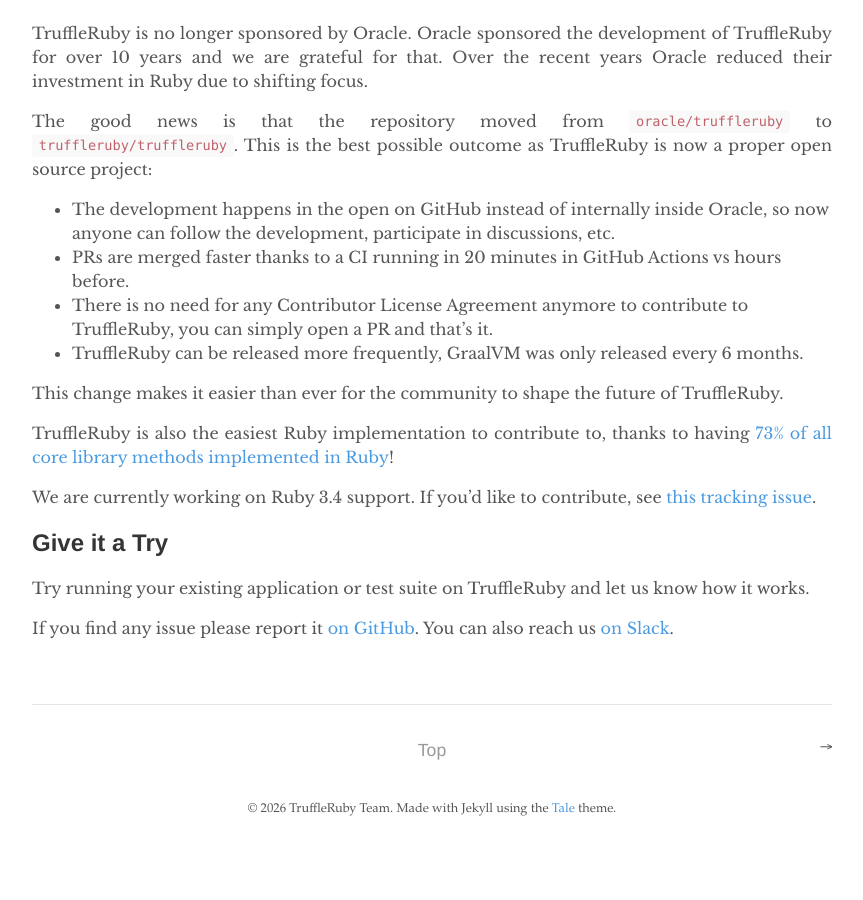
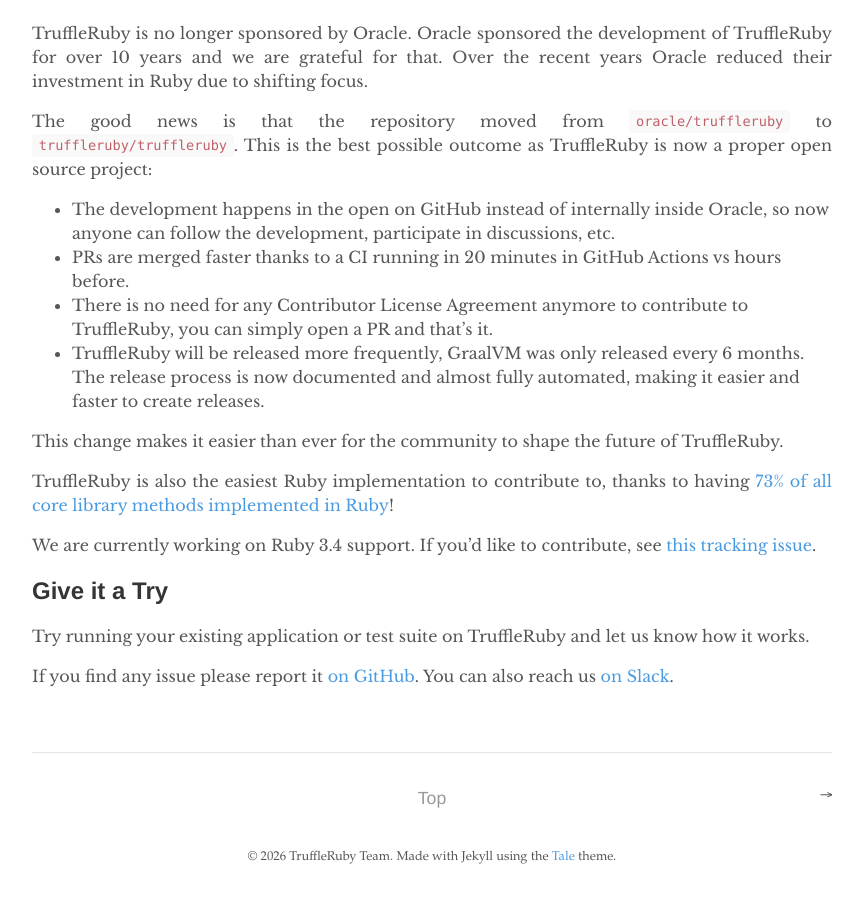
Before and after one commit to truffleruby/truffleruby.github.io, a Jekyll site: the page built from _posts/2026-01-11-truffleruby-33-is-released.md, in a window 1280 px wide and 900 px high, scrolled down 3592 px. Shown: the whole window, without its empty margins (208-1071 px from the left). Built offline with Jekyll 4.4.1, drawn with Linux system fonts in a browser that asks for light colours; before the commit the page ends 4444 px from its top, so only the background shows below that.

Commit message:
More details about releases

```diff
--- a/_posts/2026-01-11-truffleruby-33-is-released.md
+++ b/_posts/2026-01-11-truffleruby-33-is-released.md
@@ -148,7 +148,8 @@
 * The development happens in the open on GitHub instead of internally inside Oracle, so now anyone can follow the development, participate in discussions, etc.
 * PRs are merged faster thanks to a CI running in 20 minutes in GitHub Actions vs hours before.
 * There is no need for any Contributor License Agreement anymore to contribute to TruffleRuby, you can simply open a PR and that's it.
-* TruffleRuby can be released more frequently, GraalVM was only released every 6 months.
+* TruffleRuby will be released more frequently, GraalVM was only released every 6 months.
+  The release process is now documented and almost fully automated, making it easier and faster to create releases.
 
 This change makes it easier than ever for the community to shape the future of TruffleRuby.
 
```
